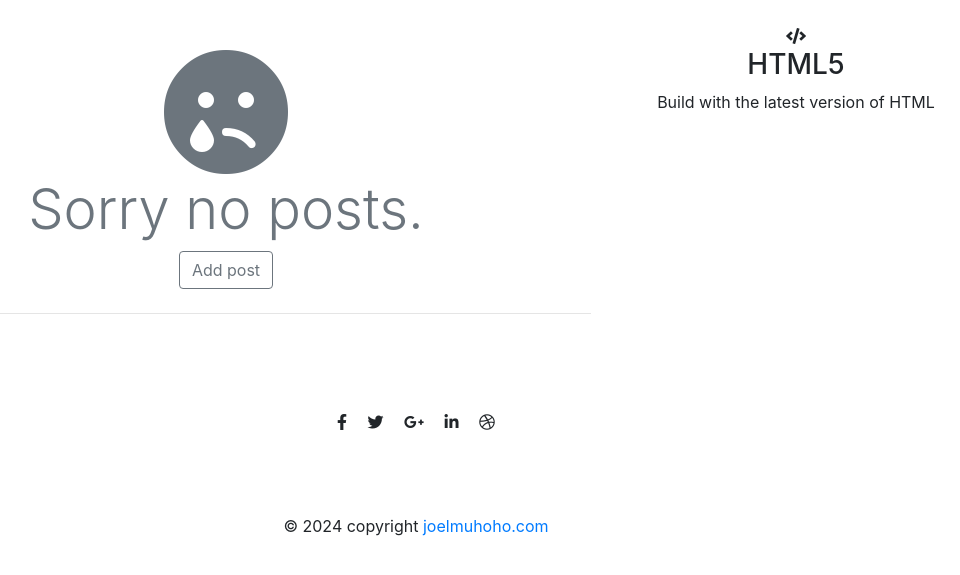
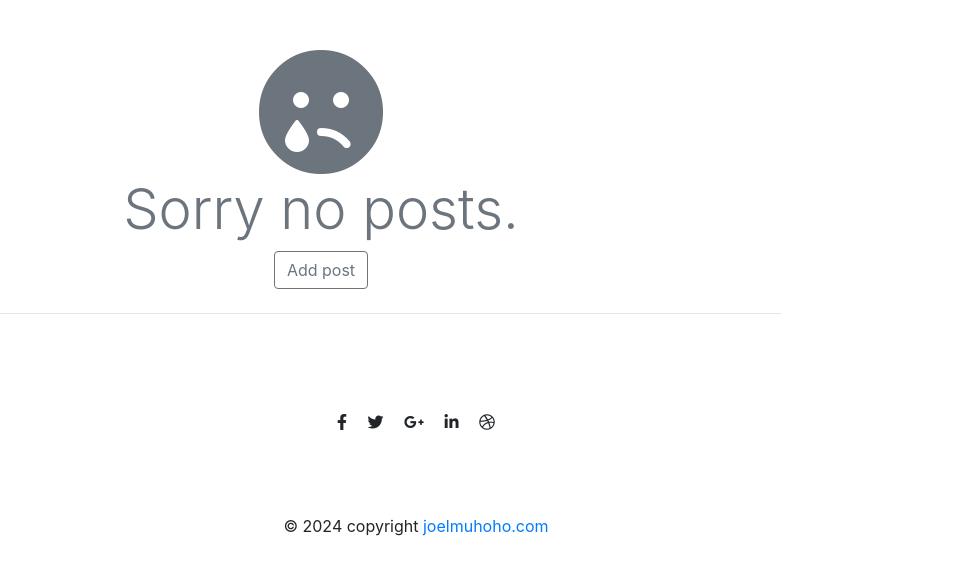
Before and after one commit to joekariuki3/mysite_blog_django, a Django app: template blog/templates/blog/post_list.html in a window 1280 px wide. Shown: the part 86-661 px from the top of the page, without its empty margins (224-1184 px from the left). Run offline with Django 3.2, Linux system fonts and the light colour scheme; the template is opened without the code that fills it, so the values that code supplies are empty; some libraries are stand-ins or nearby versions.

Commit message:
Made post list use 10 col not 8 on md devices Removed the second column

```diff
--- a/blog/templates/blog/post_list.html
+++ b/blog/templates/blog/post_list.html
@@ -10,7 +10,7 @@
 
 
 <!-- 1st colum in ROW 2 (BLOCK CONTENTS)-->
-<div class="col-xs-12 col-sm-10 col-md-8">
+<div class="col-xs-12 col-sm-10 col-md-10">
   {% include "message.html" %}
   <!--If no posts -->
   {% if not posts %}
@@ -25,7 +25,9 @@
 
 
   <!-- Title -->
-  <a class="text-decoration-none text-dark" href="{% url 'post_detail' pk=post.pk %}"><p class="h4">{{ post.title | truncatechars:30 }}</p></a>
+  <a class="text-decoration-none text-dark" href="{% url 'post_detail' pk=post.pk %}">
+    <p class="h4">{{ post.title | truncatechars:30 }}</p>
+  </a>
 
 
 
@@ -61,10 +63,4 @@
   {% endif %}
 
 </div>
-
-<div class="col-xs-12 col-sm-6 col-md-4 text-center">
-  <i class="fas fa-code"></i>
-  <h3>HTML5</h3>
-  <P>Build with the latest version of HTML</P>
-</div>
 {% endblock %}
```
Lines whose indentation alone changed are shown as unchanged.
